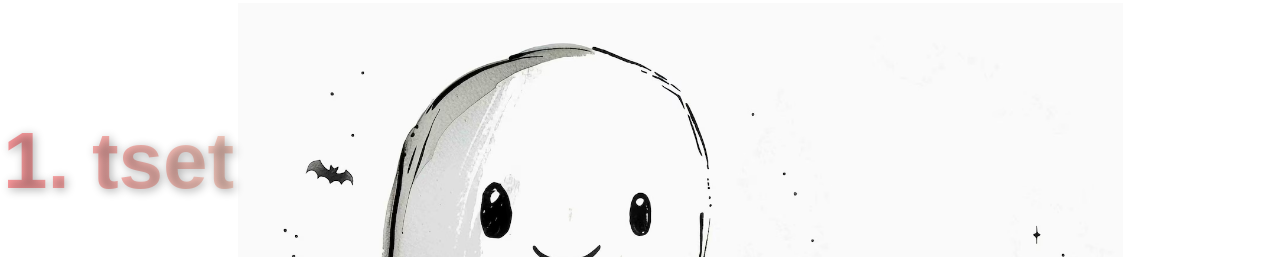
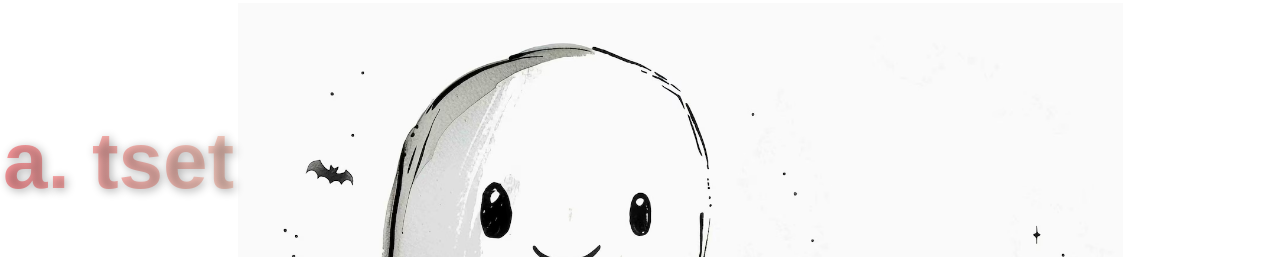
Before and after one commit to try-devops/try-devops.github.io, a plain HTML site: page index.html in a window 1280 px wide. Shown: the top 257 px of the page. Drawn offline with Linux system fonts and the light colour scheme.

Commit message:
Update index.html

```diff
--- a/index.html
+++ b/index.html
@@ -25,7 +25,7 @@
 <body>
 
 	<table><tr><td>
-    <span><h1>1. tset</h1></span>
+    <span><h1>a. tset</h1></span>
     <span><h1>2. tset</h1></span>
     <span><h1>3. tset</h1></span>
     <span><h1>4. tset</h1></span>
@@ -34,4 +34,5 @@
 	</td></tr></table>
 
 </body>
+
 </html>
```
